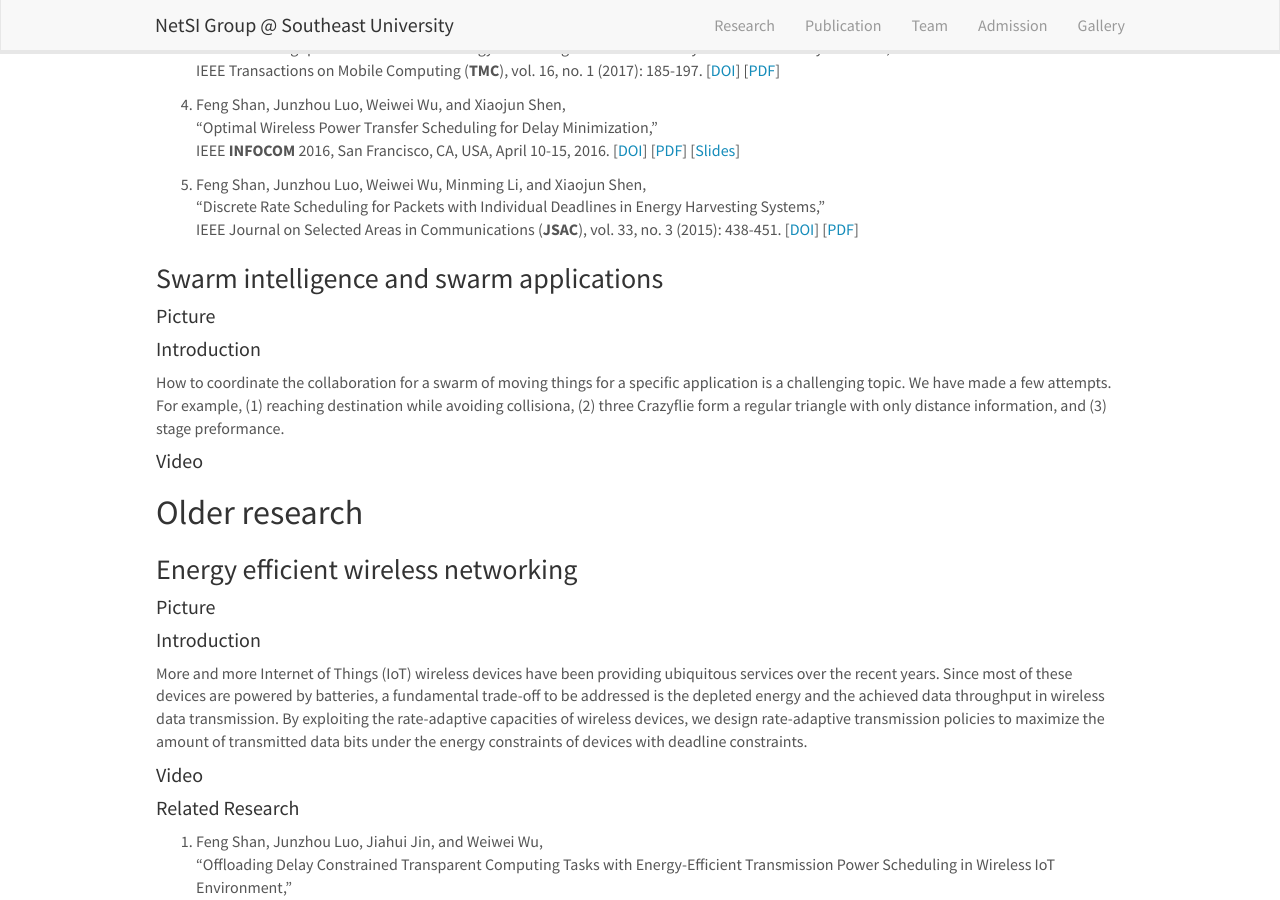
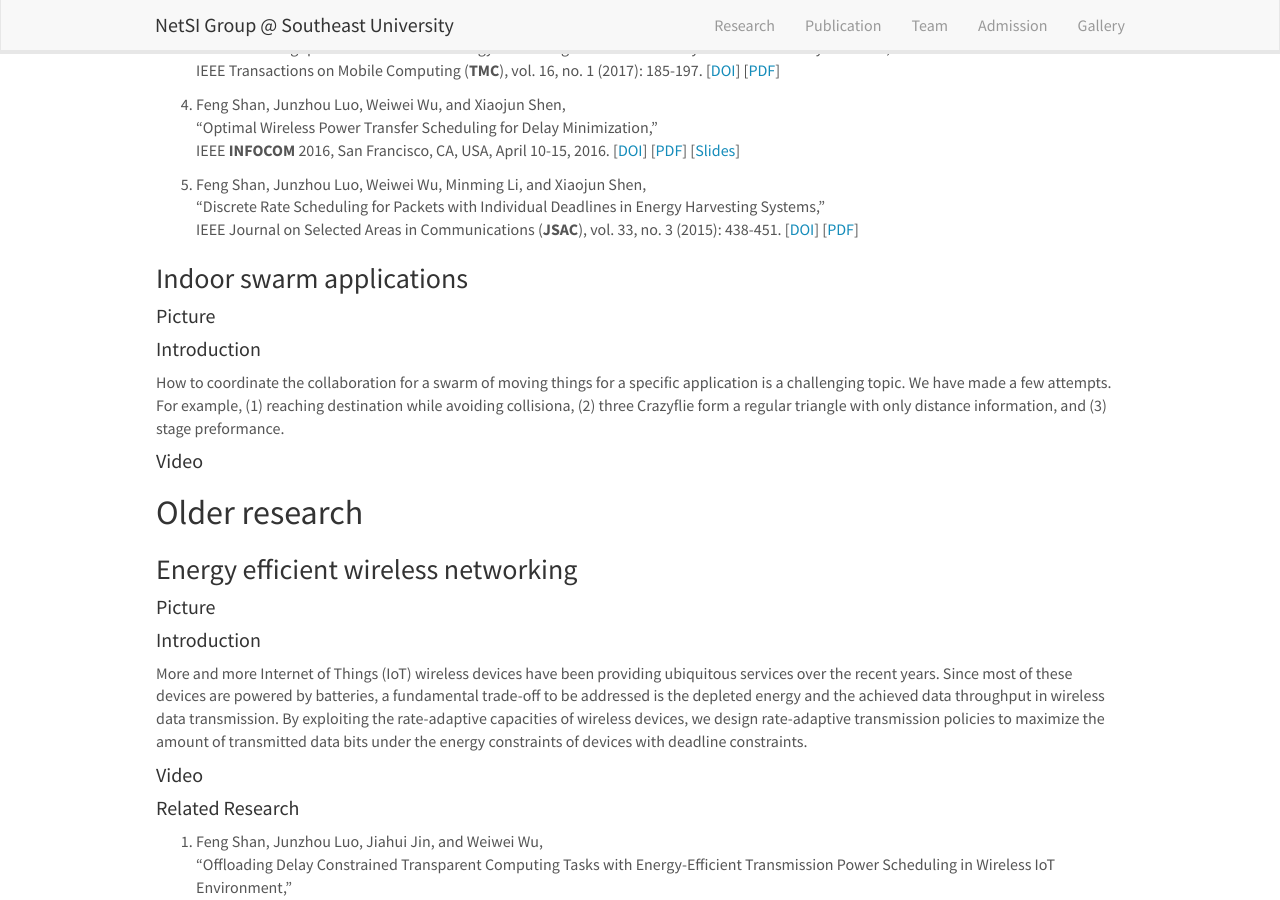
Before and after one commit to SEU-NetSI/seu-netsi.github.io, a Jekyll site: the page built from _pages/research.md, in a window 1280 px wide and 900 px high, scrolled down 2565 px. Built offline with Jekyll 4.4.1, drawn with Linux system fonts in a browser that asks for light colours; nearby versions of some CDN libraries; some of the changed lines change nothing that is shown.

Commit message:
update research page, 4th

```diff
--- a/_pages/research.md
+++ b/_pages/research.md
@@ -26,8 +26,8 @@
 0. Feng Shan, Jiaxin Zeng, Zengbao Li, Junzhou Luo, and Weiwei Wu,<br>
 &ldquo; Ultra-Wideband Swarm Ranging,&rdquo; <br>
 IEEE <b>INFOCOM</b> 2021, Virtual Conference, May 10-13, 2021.
-[<a href="papers/SZLLW-INFOCOM21p.pdf">PDF</a>]
-[<a href="papers/SZLLW-INFOCOM21_slides.pdf">Slides</a>]
+[<a href="https://twinhorse.net/papers/SZLLW-INFOCOM21p.pdf">PDF</a>]
+[<a href="https://twinhorse.net/papers/SZLLW-INFOCOM21_slides.pdf">Slides</a>]
 [<a href="https://www.youtube.com/watch?v=hJ8yo2ReBdA">Demo Video</a>]
 
 
@@ -76,7 +76,7 @@
 &ldquo;Offspeeding: Optimal energy-efficient flight speed scheduling for UAV-assisted edge computing,&rdquo; <br>
 Elsevier Computer Networks (<b>COMNET</b>), vol. 183 (2020): 107577.
 [<a href="https://doi.org/10.1016/j.comnet.2020.107577">DOI</a>]
-[<a href="papers/YLSWY-CN20.pdf">PDF</a>]
+[<a href="https://twinhorse.net/papers/YLSWY-CN20.pdf">PDF</a>]
 
 
 ### Energy efficient UAV path planning
@@ -96,33 +96,33 @@
 0. Jianping Huang, Feng Shan, Runqun Xiong, Yuchao Shao, Junzhou Luo,<br>
 &ldquo; Energy-Efficient UAV Flight Planning for a General PoI-Visiting Problem with a Practical Energy Model,&rdquo; <br>
 IEEE <b>ICCCN</b> 2021, Athens, Greece, July 19-22, 2021.
-[<a href="papers/HSXSL-ICCCN21p.pdf">PDF</a>]
+[<a href="https://twinhorse.net/papers/HSXSL-ICCCN21p.pdf">PDF</a>]
 
 0. Weidu Ye, Wenjia Wu, Feng Shan, Ming Yang, and Junzhou Luo,<br>
 &ldquo; Energy-efficient Trajectory Planning and Speed Scheduling for UAV-assisted Data Collection,&rdquo; <br>
 IEEE <b>MSN</b> 2020, Virtual Conference, Dec 17-19, 2020.
-[<a href="papers/YWSYL-MSN21p.pdf">PDF</a>]
-[<a href="papers/YWSYL-MSN21_slides.pdf">Slides</a>]
+[<a href="https://twinhorse.net/papers/YWSYL-MSN21p.pdf">PDF</a>]
+[<a href="https://twinhorse.net/papers/YWSYL-MSN21_slides.pdf">Slides</a>]
 
 0. Ziyao Huang, Weiwei Wu, Feng Shan, Yuxin Bian, Kejie Lu, Zhenjiang Li, Jianping Wang, and Jin Wang,<br>
 &ldquo;CoUAS: Enable Cooperation for Unmanned Aerial Systems,&rdquo; <br>
 ACM Transactions on Sensor Networks (<b>TOSN</b>) vol. 16, no. 3 (2020): 24:1-24:19.
 [<a href="https://doi.org/10.1145/3388323">DOI</a>]
-[<a href="papers/HWSBLLWW-TOSN20.pdf">PDF</a>]
+[<a href="https://twinhorse.net/papers/HWSBLLWW-TOSN20.pdf">PDF</a>]
 
 
 0. Feng Shan, Junzhou Luo, Runqun Xiong, Wenjia Wu, and Jiashuo Li,<br>
 &ldquo; Looking before Crossing: An Optimal Algorithm to Minimize UAV Energy by Speed Scheduling with a Practical Flight Energy Model,&rdquo; <br>
 IEEE <b>INFOCOM</b> 2020, Virtual Conference, July 6-9, 2020.
 [<a href="https://dx.doi.org/10.1109/INFOCOM41043.2020.9155376">DOI</a>]
-[<a href="papers/SLXWL-INFOCOM20p.pdf">PDF</a>]
-[<a href="papers/SLXWL-INFOCOM20_slides.pdf">Slides</a>]
+[<a href="https://twinhorse.net/papers/SLXWL-INFOCOM20p.pdf">PDF</a>]
+[<a href="https://twinhorse.net/papers/SLXWL-INFOCOM20_slides.pdf">Slides</a>]
 
 0. Runqun Xiong, and Feng Shan,<br>
 &ldquo;DroneTank: Planning UAVs' Flights and Sensors' Data Transmission under Energy Constraints,&rdquo; <br>
 Sensors, vol. 18 no. 9 (2018).
 [<a href="https://doi.org/10.3390/s18092913">DOI</a>]
-[<a href="papers/XS-Sensors18.pdf">PDF</a>]
+[<a href="https://twinhorse.net/papers/XS-Sensors18.pdf">PDF</a>]
 
 
 
@@ -143,35 +143,35 @@
 &ldquo;Delay Minimization for Data Transmission in Wireless Power Transfer Systems,&rdquo; <br>
 IEEE Journal on Selected Areas in Communications (<b>JSAC</b>), vol. 37, no. 2 (2019): 298-312.
 [<a href="https://dx.doi.org/10.1109/JSAC.2018.2872395">DOI</a>]
-[<a href="papers/SLWS-JSAC18.pdf">PDF</a>]
+[<a href="https://twinhorse.net/papers/SLWS-JSAC18.pdf">PDF</a>]
 
 0. Weiwei Wu, Huafan Li, Feng Shan, and Yingchao Zhao,<br>
 &ldquo;Optimal Rate Schedules with Data Sharing in Energy Harvesting Communication Systems,&rdquo; <br>
 Sensors, vol. 17 no. 12 (2017): 2958.
 [<a href="https://doi.org/10.3390/s17122958">DOI</a>]
-[<a href="papers/WLSZ-Sensors17.pdf">PDF</a>]
+[<a href="https://twinhorse.net/papers/WLSZ-Sensors17.pdf">PDF</a>]
 
 0. Weiwei Wu, Jianping Wang, Xiumin Wang, Feng Shan, and Junzhou Luo,<br>
 &ldquo;Online Throughput Maximization for Energy Harvesting Communication Systems with Battery Overflow,&rdquo; <br>
 IEEE Transactions on Mobile Computing (<b>TMC</b>), vol. 16, no. 1 (2017): 185-197.
 [<a href="https://dx.doi.org/10.1109/TMC.2016.2539163">DOI</a>]
-[<a href="papers/WWWSL-TMC17.pdf">PDF</a>]
+[<a href="https://twinhorse.net/papers/WWWSL-TMC17.pdf">PDF</a>]
 
 0. Feng Shan, Junzhou Luo, Weiwei Wu, and Xiaojun Shen,<br>
 &ldquo;Optimal Wireless Power Transfer Scheduling for Delay Minimization,&rdquo; <br>
 IEEE <b>INFOCOM</b> 2016, San Francisco, CA, USA, April 10-15, 2016.
 [<a href="https://dx.doi.org/10.1109/INFOCOM.2016.7524521">DOI</a>]
-[<a href="papers/SLWS-INFOCOM16.pdf">PDF</a>]
-[<a href="papers/SLWS-INFOCOM16_slides.pdf">Slides</a>]
+[<a href="https://twinhorse.net/papers/SLWS-INFOCOM16.pdf">PDF</a>]
+[<a href="https://twinhorse.net/papers/SLWS-INFOCOM16_slides.pdf">Slides</a>]
 
 0. Feng Shan, Junzhou Luo, Weiwei Wu, Minming Li, and Xiaojun Shen,<br>
 &ldquo;Discrete Rate Scheduling for Packets with Individual Deadlines in Energy Harvesting Systems,&rdquo; <br>
 IEEE Journal on Selected Areas in Communications (<b>JSAC</b>), vol. 33, no. 3 (2015): 438-451.
 [<a href="https://dx.doi.org/10.1109/JSAC.2015.2391491">DOI</a>]
-[<a href="papers/SLWLS-JSAC15.pdf">PDF</a>]
+[<a href="https://twinhorse.net/papers/SLWLS-JSAC15.pdf">PDF</a>]
 
 
-### Swarm intelligence and swarm applications
+### Indoor swarm applications
 
 #### Picture
 
@@ -204,22 +204,22 @@
 &ldquo;Offloading Delay Constrained Transparent Computing Tasks with Energy-Efficient Transmission Power Scheduling in Wireless IoT Environment,&rdquo; <br>
 IEEE Internet of Things Journal (<b>IoT-J</b>), vol. 6, no. 3 (2019): 4411-4422.
 [<a href="https://dx.doi.org/10.1109/JIOT.2018.2883903">DOI</a>]
-[<a href="papers/SLJW-IOTJ19.pdf">PDF</a>]
+[<a href="https://twinhorse.net/papers/SLJW-IOTJ19.pdf">PDF</a>]
 
 0. Weiwei Wu, Guangli Dai, Yan Li, and Feng Shan,<br>
 &ldquo;On Maximizing the Throughput of Packet Transmission under Energy Constraints,&rdquo; <br>
 Sensors, vol. 18 no. 7 (2018).
 [<a href="https://doi.org/10.3390/s18072018">DOI</a>]
-[<a href="papers/WDLS-Sensors18.pdf">PDF</a>]
+[<a href="https://twinhorse.net/papers/WDLS-Sensors18.pdf">PDF</a>]
 
 0. Weiwei Wu, Jianping Wang, Minming Li, Kai Liu, Feng Shan, and Junzhou Luo,<br>
 &ldquo;Energy-efficient Transmission with Data Sharing in Participatory Sensing Systems,&rdquo; <br>
 IEEE Journal on Selected Areas in Communications (<b>JSAC</b>), vol. 34, no. 12 (2016): 4048-4062.
 [<a href="https://dx.doi.org/10.1109/JSAC.2016.2621359">DOI</a>]
-[<a href="papers/WWLLSL-JSAC16.pdf">PDF</a>]
+[<a href="https://twinhorse.net/papers/WWLLSL-JSAC16.pdf">PDF</a>]
 
 0. Feng Shan, Junzhou Luo, and Xiaojun Shen,<br>
 &ldquo;Optimal energy efficient packet scheduling with arbitrary individual deadline guarantee,&rdquo;<br>
 Elsevier Computer Networks (<b>COMNET</b>), vol. 75 (2014): 351-366.
 [<a href="https://dx.doi.org/10.1016/j.comnet.2014.10.022">DOI</a>]
-[<a href="papers/SLS-CN14.pdf">PDF</a>]
+[<a href="https://twinhorse.net/papers/SLS-CN14.pdf">PDF</a>]
```
